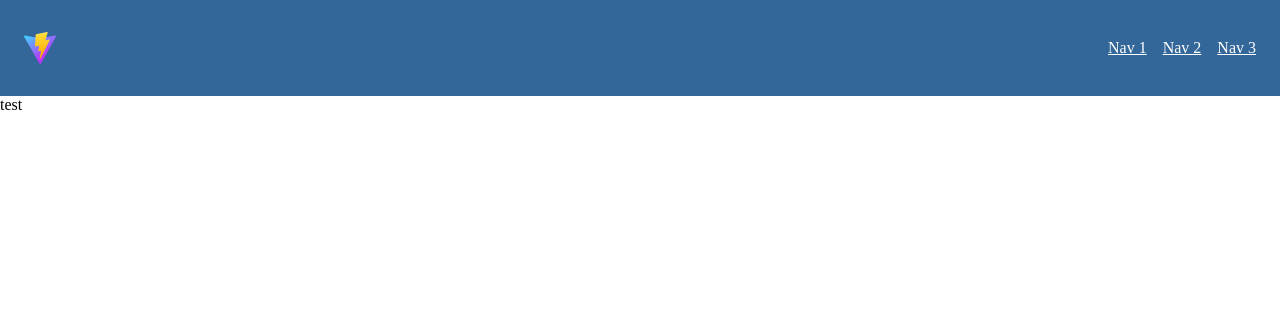
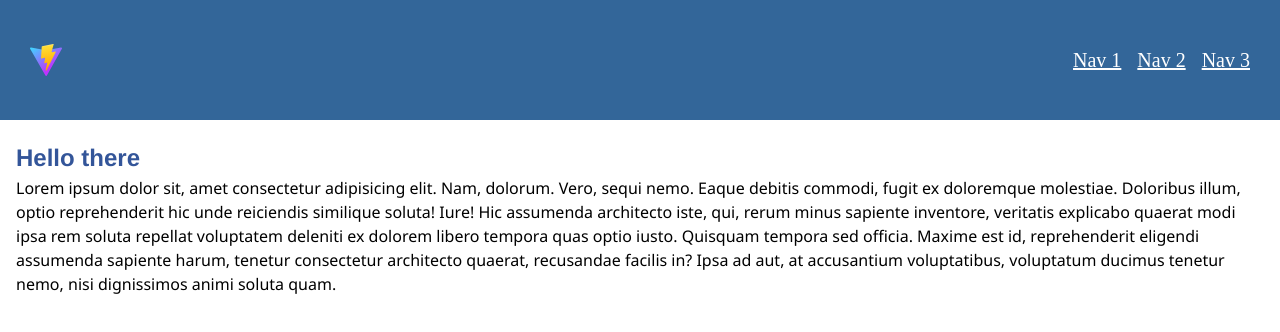
Before and after one commit to bo7owers/react-vite, a React (Vite) app: page / in a window 1280 px wide. Shown: the top 332 px of the page. Built offline with nearby package versions, Linux system fonts and the light colour scheme.

Commit message:
Add main Cont

```diff
--- a/src/components/App/App.jsx
+++ b/src/components/App/App.jsx
@@ -1,11 +1,12 @@
 import "./App.css";
 import Nav from "../Nav/Nav";
+import Main from "../MainCont/MainCont";
 
 function App() {
   return (
     <>
       <Nav />
-      <p>test</p>
+      <Main />
     </>
   );
 }
--- /dev/null
+++ b/src/components/MainCont/MainCont.css
@@ -0,0 +1,5 @@
+main {
+  display: flex;
+  flex-flow: column wrap;
+  padding: 0.25rem 1rem;
+}
--- /dev/null
+++ b/src/components/MainCont/MainCont.jsx
@@ -0,0 +1,28 @@
+import "./MainCont.css";
+
+function Main() {
+  return (
+    <>
+      <main>
+        <h1>
+          Hello there
+          <p>
+            Lorem ipsum dolor sit, amet consectetur adipisicing elit. Nam,
+            dolorum. Vero, sequi nemo. Eaque debitis commodi, fugit ex
+            doloremque molestiae. Doloribus illum, optio reprehenderit hic unde
+            reiciendis similique soluta! Iure! Hic assumenda architecto iste,
+            qui, rerum minus sapiente inventore, veritatis explicabo quaerat
+            modi ipsa rem soluta repellat voluptatem deleniti ex dolorem libero
+            tempora quas optio iusto. Quisquam tempora sed officia. Maxime est
+            id, reprehenderit eligendi assumenda sapiente harum, tenetur
+            consectetur architecto quaerat, recusandae facilis in? Ipsa ad aut,
+            at accusantium voluptatibus, voluptatum ducimus tenetur nemo, nisi
+            dignissimos animi soluta quam.
+          </p>
+        </h1>
+      </main>
+    </>
+  );
+}
+
+export default Main;
--- a/src/index.css
+++ b/src/index.css
@@ -6,3 +6,23 @@ html {
   padding: 0;
   box-sizing: border-box;
 }
+
+body {
+  font-size: 20px;
+  line-height: 1.5;
+  color: #000;
+}
+
+h1 {
+  font-size: 1.5rem;
+  margin-top: 1rem;
+  font-family: "Franklin Gothic Medium", "Arial Narrow", Arial, sans-serif;
+  color: #359;
+}
+
+p {
+  font-family: "Segoe UI", Tahoma, Geneva, Verdana, sans-serif;
+  font-size: 1rem;
+  font-weight: 400;
+  color: #000;
+}
```
